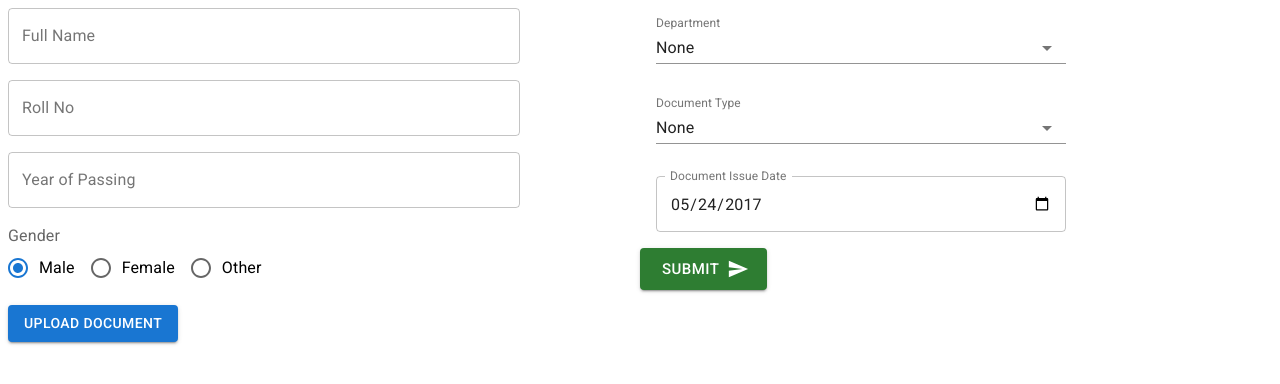
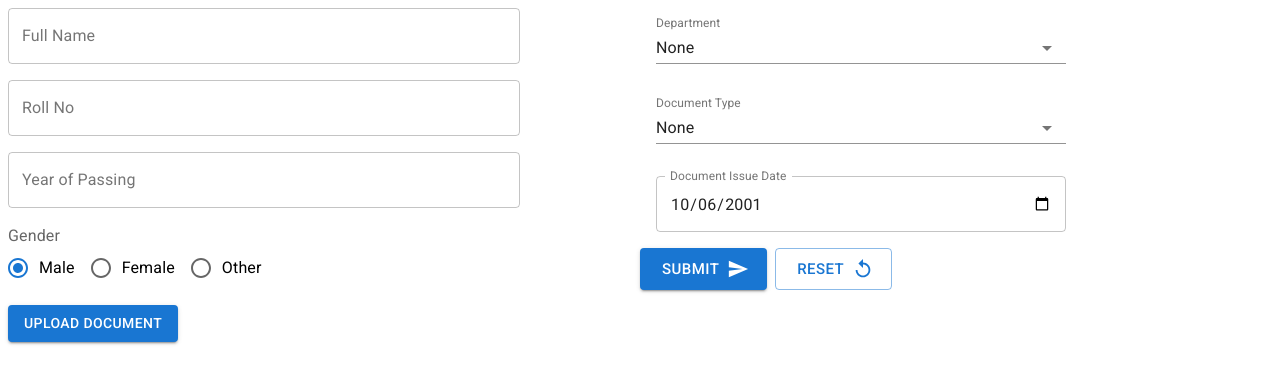
Before and after one commit to nayanCode/BlockchainDocumentVerifier, a React (Create React App) app: page /form in a window 1280 px wide. Shown: the top 384 px of the page. Built offline with nearby package versions, Linux system fonts and the light colour scheme.

Commit message:
Alroy->AdminForm/Reset Button

```diff
--- a/src/Components/NativePickers.js
+++ b/src/Components/NativePickers.js
@@ -9,7 +9,7 @@ export default function NativePickers() {
         id="date"
         label="Document Issue Date"
         type="date"
-        defaultValue="2017-05-24"
+        defaultValue="2001-10-06"
         sx={{ width: 220 }}
         InputLabelProps={{
           shrink: true,
--- a/src/Components/Students/Form.js
+++ b/src/Components/Students/Form.js
@@ -3,6 +3,7 @@ import Controls from '../../Components/controls/Controls';
 import React, { useState, useEffect } from 'react'
 import { useForm, Form1 } from '../../Components/useForm';
 import SendIcon from '@mui/icons-material/Send';
+import ReplayIcon from '@mui/icons-material/Replay';
 import { Stack } from '@mui/system';
 import NativePickers from '../../Components/NativePickers';
 import DepartmentSelect from '../departmentSelect';
@@ -93,9 +94,12 @@ export default function Form() {
                             <NativePickers />
                         </StyledEngineProvider>
                     </FormControl>
-                    <Stack direction="row" spacing={4}>
-                        <Button variant="contained" color="success" size="large" endIcon={<SendIcon />}>
+                    <Stack direction="row" spacing={1}>
+                        <Button variant="contained" color="primary" size="large" endIcon={<SendIcon />}>
                             Submit
+                        </Button>
+                        <Button variant="outlined" color="primary" size="large" endIcon={<ReplayIcon />}>
+                            Reset
                         </Button>
                     </Stack>
                 </Grid>
```
